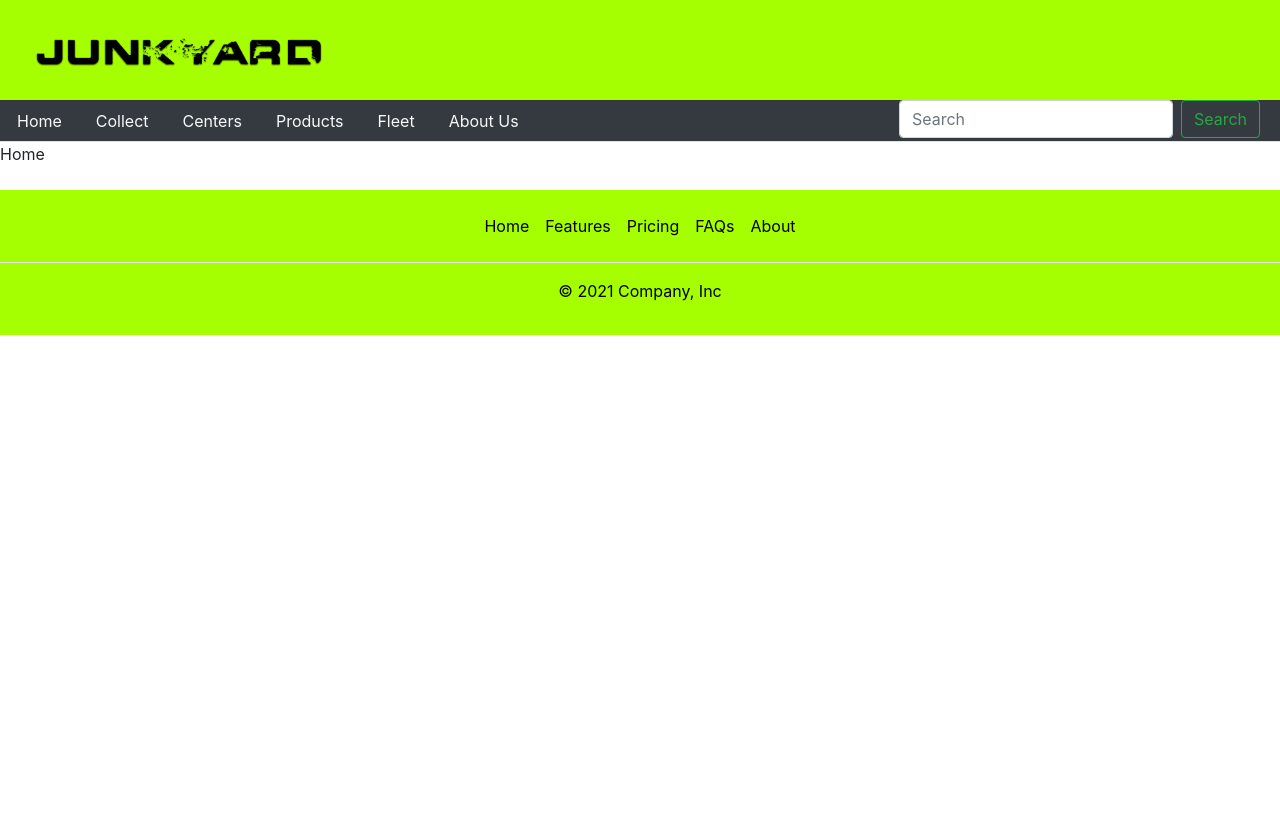
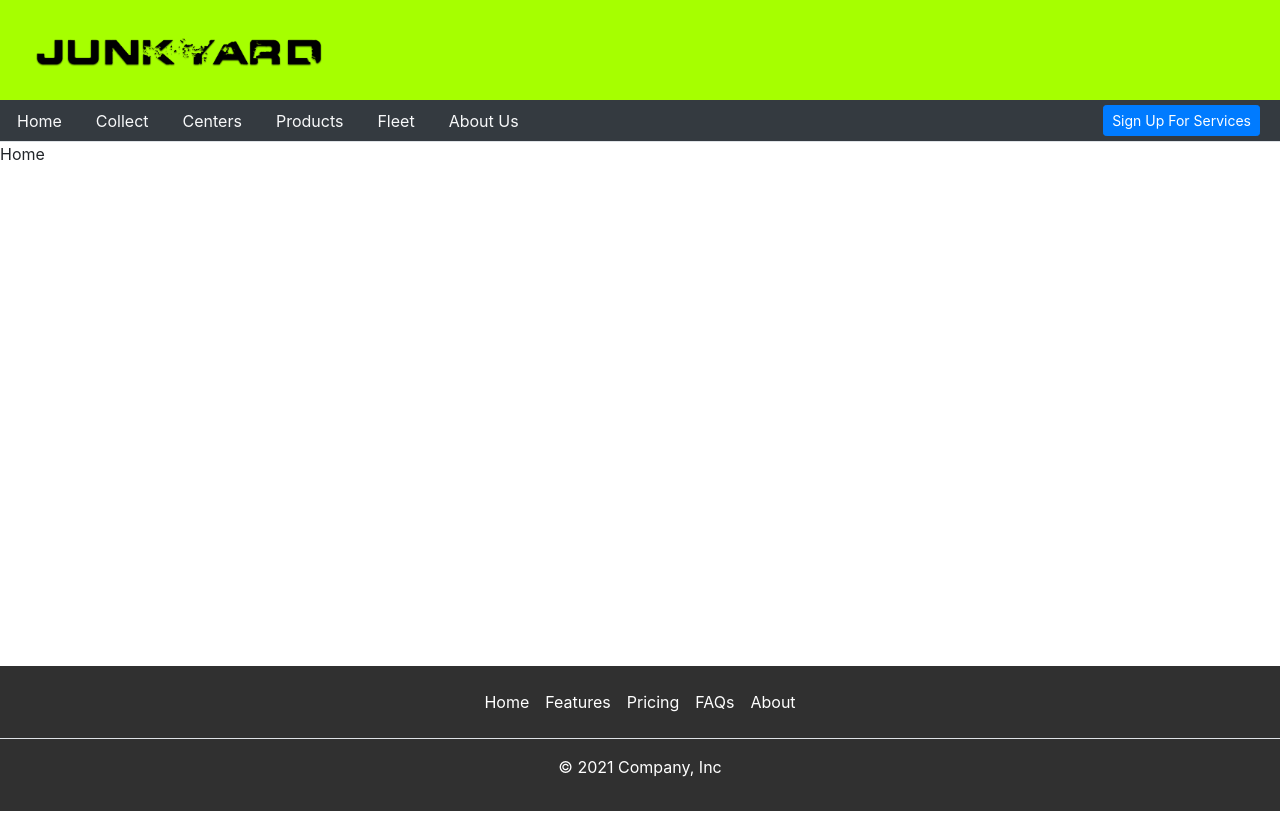
Before and after one commit to sayuru-j/projekt-JUNKYARD, a Next.js app: page / in a window 1280 px wide. Before the commit the page ends 800 px from the top, so only its background shows below. Built offline with nearby package versions, Linux system fonts and the light colour scheme.

Commit message:
Added btn

```diff
--- a/components/Layout.js
+++ b/components/Layout.js
@@ -55,11 +55,8 @@ const Layout = ({children}) => {
             <li className="nav-item">
                 <Link className="nav-link text-light" href="/aboutus">About Us</Link>
             </li>
-            <div className="search-bar-nav">
-            <form class="form-inline">
-            <input class="form-control mr-sm-2" type="search" placeholder="Search" aria-label="Search"/>
-            <button class="btn btn-outline-success my-2 my-sm-0" type="submit">Search</button>
-            </form>
+            <div className="sign-up-btn">
+            <button type="button" class="btn btn-primary btn-sm">Sign Up For Services</button>
             </div>
             </ul>
 
@@ -67,8 +64,7 @@ const Layout = ({children}) => {
     )
 
     const footer = () => (
-        <div className="container-footer">
-            <footer className="py-3 my-4">
+            <footer className="py-3 my-4 container-footer">
                 <ul className="nav justify-content-center border-bottom pb-3 mb-3">
                 <li className="nav-item"><Link href="/" className="nav-link px-2 text-muted">Home</Link></li>
                 <li className="nav-item"><Link href="#" className="nav-link px-2 text-muted">Features</Link></li>
@@ -78,7 +74,6 @@ const Layout = ({children}) => {
                 </ul>
                 <p className="text-center text-muted">&copy; 2021 Company, Inc</p>
             </footer>
-        </div>
     )
 
     return <React.Fragment>
--- a/pages/index.js
+++ b/pages/index.js
@@ -1,7 +1,7 @@
 import Layout from '../components/Layout'
 
 const HomePage = () => {
-    return <Layout>Home</Layout>
+    return <Layout><div className='container-home'>Home</div></Layout>
   }
 
   export default HomePage;
--- a/public/static/css/styles.css
+++ b/public/static/css/styles.css
@@ -29,10 +29,12 @@
     border-radius: 0px;
 }
 
-.search-bar-nav {
+.sign-up-btn {
   margin-left: auto;
   margin-right: 20px;
+  margin-top: 5px;
 }
+
 
 
 .brand-black-bg {
@@ -48,7 +50,11 @@
   height: 35px;
 }
 
+.container-home{
+  min-height: 500px;
+}
+
 .container-footer {
-  background-color: rgb(166, 255, 0);
-  -webkit-text-fill-color: black;
+  background-color: rgb(48, 48, 48);
+  -webkit-text-fill-color: rgb(255, 255, 255);
 }
```
